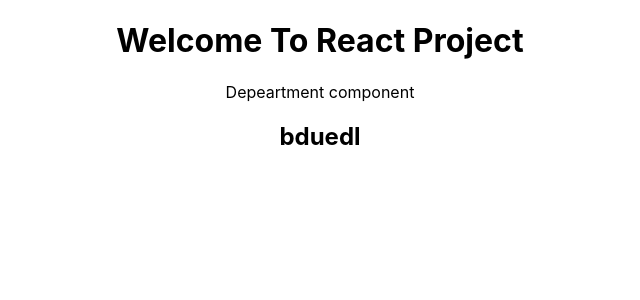
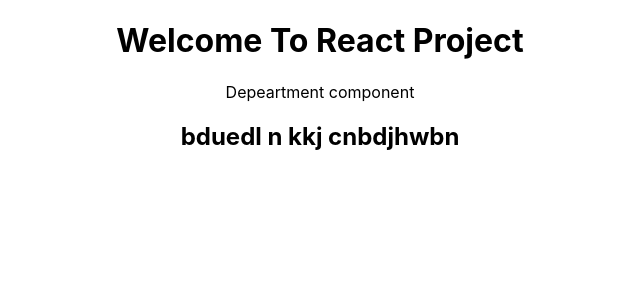
Before and after one commit to ramanofficial73/react_training, a React (Create React App) app: page / in a window 1280 px wide. Shown: the top 300 px of the page, without its empty margins (320-960 px from the left). Built offline with nearby package versions, Linux system fonts and the light colour scheme.

Commit message:
commit 2

```diff
--- a/src/components/Depeartment.js
+++ b/src/components/Depeartment.js
@@ -3,7 +3,7 @@
 export const Depeartment   = () => {
   return (
     <div>Depeartment  component
-         <h2>bduedl </h2>  </div>
+         <h2>bduedl n kkj cnbdjhwbn</h2>  </div>
 
   )
 }
```
